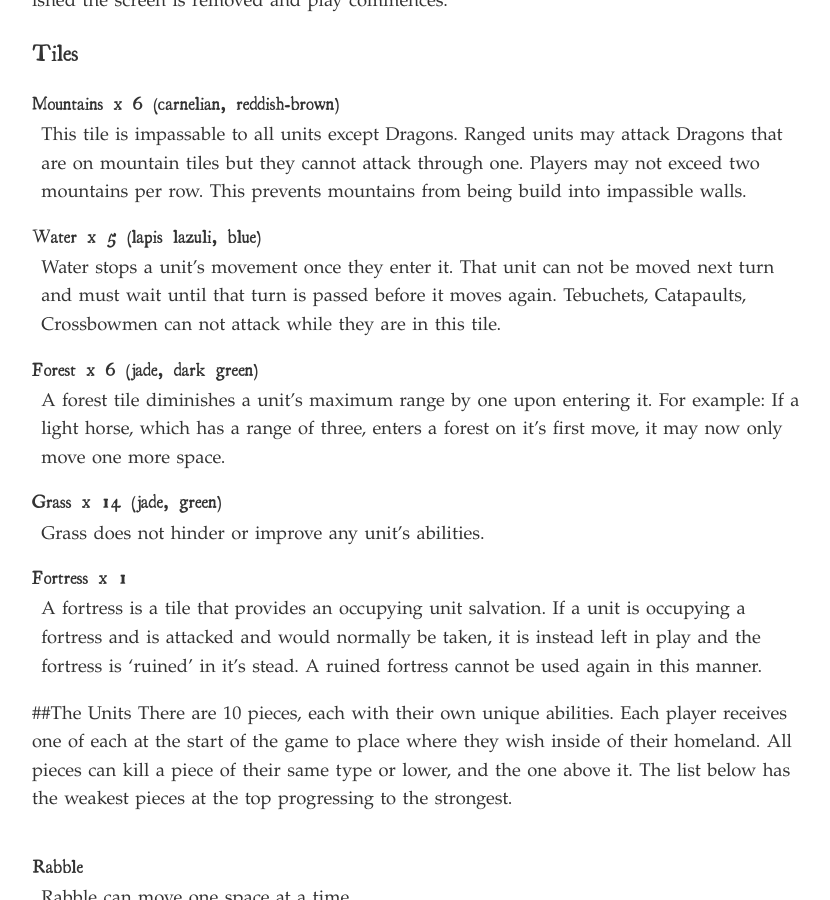
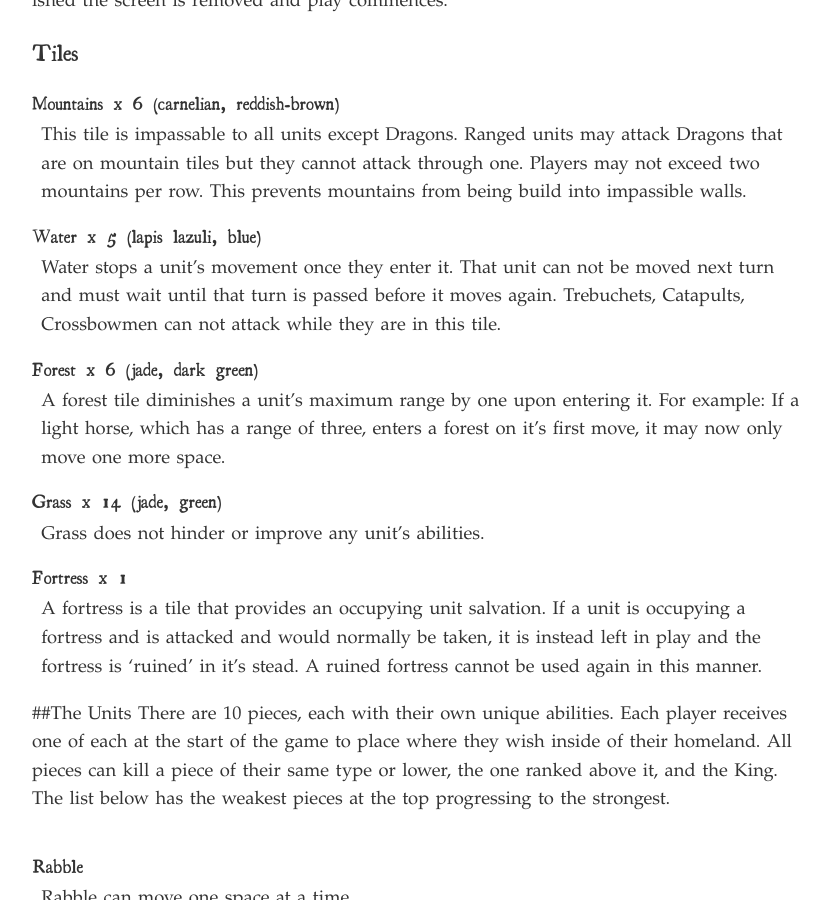
Before and after one commit to dylan/gameofcyvasse, a Jekyll site: the page built from index.html, in a window 1280 px wide and 900 px high, scrolled down 1287 px. Shown: the whole window, without its empty margins (224-1054 px from the left). Built offline with Jekyll 4.4.1, drawn with Linux system fonts in a browser that asks for light colours; some of the changed text lies outside the part shown.

Commit message:
Rule clarification to close issue #2.

```diff
--- a/_includes/rules.md
+++ b/_includes/rules.md
@@ -38,7 +38,7 @@ Mountains x 6 (carnelian, reddish-brown)
 Water x 5 (lapis lazuli, blue)
   : Water stops a unit's movement once they enter it.
 That unit can not be moved next turn and must wait until that turn is passed before it moves again.
-Tebuchets, Catapaults, Crossbowmen can not attack while they are in this tile.
+Trebuchets, Catapults, Crossbowmen can not attack while they are in this tile.
 
 Forest x 6 (jade, dark green)
   : A forest tile diminishes a unit's maximum range by one upon entering it. For example: If a light horse, which has a range of three, enters a forest on it's first move, it may now only move one more space.
@@ -52,7 +52,7 @@ Fortress x 1
 
 ##The Units
 There are 10 pieces, each with their own unique abilities. Each player receives one of each at the start of the game to place where they wish inside of their homeland.
-All pieces can kill a piece of their same type or lower, and the one above it. The list below has the weakest pieces at the top progressing to the strongest.
+All pieces can kill a piece of their same type or lower, the one ranked above it, and the King. The list below has the weakest pieces at the top progressing to the strongest.
 
 Rabble
   : Rabble can move one space at a time.
```
Also changed, not shown: other parts of _includes/rules.md (+2 -2 lines).
